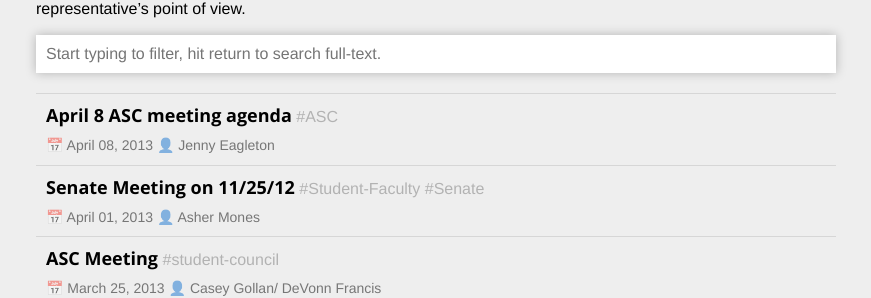
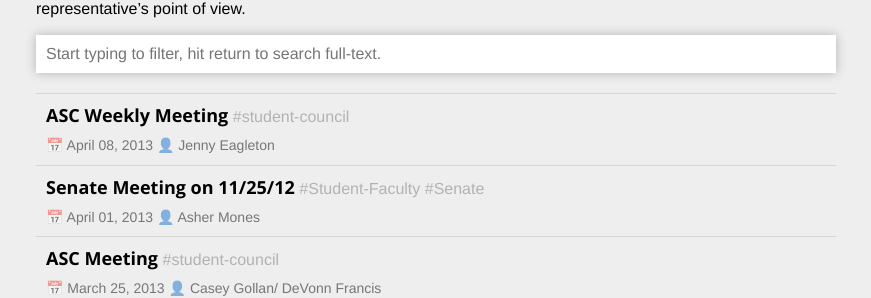
Before and after one commit to CooperASC/cooperasc.github.com, a Jekyll site: the page built from notes-index.md, in a window 1280 px wide and 900 px high. Shown: the part 162-460 px from the top of the window, without its empty margins (204-1075 px from the left). Built offline with Jekyll 4.4.1, drawn with Linux system fonts in a browser that asks for light colours; nearby versions of some CDN libraries.

Commit message:
fixing metadata

```diff
--- a/_posts/notes/2013-04-08-asc.md
+++ b/_posts/notes/2013-04-08-asc.md
@@ -2,11 +2,10 @@
 category: notes
 layout: notes-single
 published: true
-title: April 8 ASC meeting agenda
+title: ASC Weekly Meeting
 notetaker: Jenny Eagleton
-tags: ASC
-filepath: _posts/notes/filename.md
-
+tags: student-council
+filepath: _posts/notes/2013-04-08-asc.md
 ---
 
 ## Agenda
```
